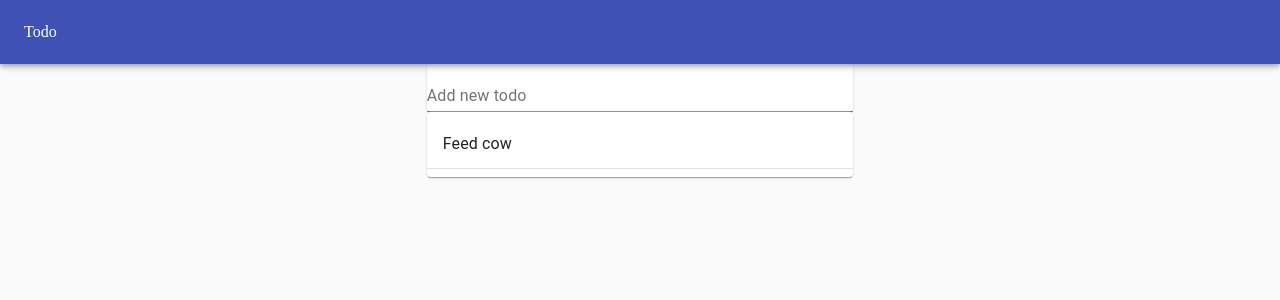
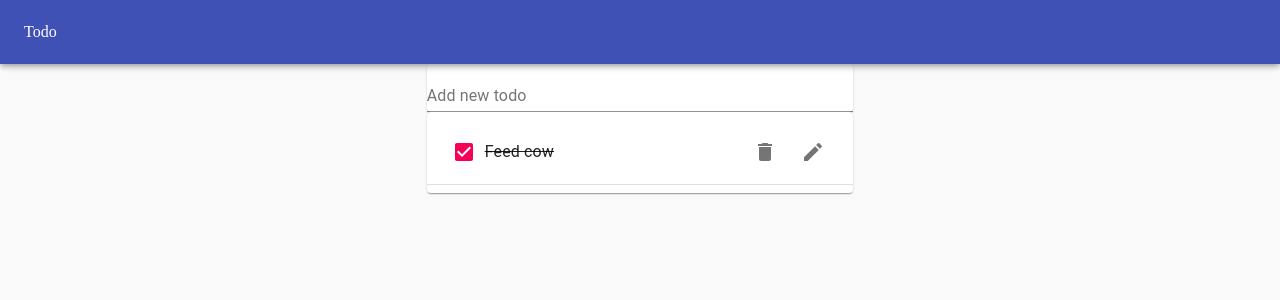
Before and after one commit to rafiurrafi/react-bootcamp, a React (Create React App) app: page / in a window 1280 px wide. Shown: the top 300 px of the page. Built offline with nearby package versions, Linux system fonts and the light colour scheme.

Commit message:
added use toggle hooks

```diff
--- a/src/components/todoList.jsx
+++ b/src/components/todoList.jsx
@@ -1,10 +1,14 @@
 import {
+  Checkbox,
   Divider,
+  IconButton,
   List,
   ListItem,
   ListItemText,
   Paper,
 } from "@material-ui/core";
+import DeleteIcon from "@material-ui/icons/Delete";
+import EditIcon from "@material-ui/icons/Edit";
 import React from "react";
 const TodoList = ({ todos }) => {
   return (
@@ -13,7 +17,20 @@ const TodoList = ({ todos }) => {
         {todos.map((todo) => (
           <>
             <ListItem key={todo._id}>
-              <ListItemText>{todo.task}</ListItemText>
+              <Checkbox checked={todo.completed} />
+              <ListItemText
+                style={{
+                  textDecoration: todo.completed ? "line-through" : "none",
+                }}
+              >
+                {todo.task}
+              </ListItemText>
+              <IconButton>
+                <DeleteIcon />
+              </IconButton>
+              <IconButton>
+                <EditIcon />
+              </IconButton>
             </ListItem>
             <Divider />
           </>
```
Also changed, not shown: src/components/hooks/useToggle.jsx (added, +10 -0 lines).
